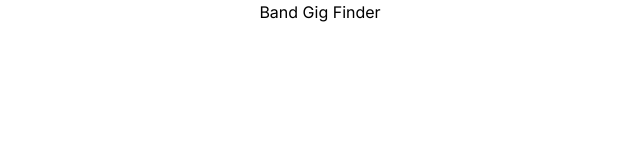
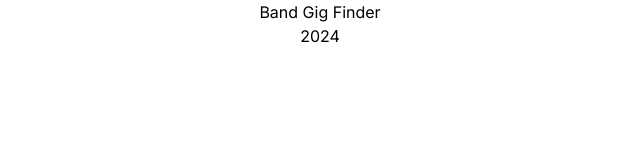
Before and after one commit to Firet/band-gig-finder, a Next.js app in the folder frontend/: page / in a window 1280 px wide. Shown: the top 160 px of the page, without its empty margins (320-960 px from the left). Built offline with nearby package versions, Linux system fonts and the light colour scheme.

Commit message:
Create Header and Footer components

```diff
--- a/frontend/src/app/layout.tsx
+++ b/frontend/src/app/layout.tsx
@@ -1,5 +1,7 @@
 import type { Metadata } from "next";
 import { Inter } from "next/font/google";
+import Header from "@/components/molecules/header/Header";
+import Footer from "@/components/molecules/footer/Footer";
 import "./globals.css";
 
 const inter = Inter({ subsets: ["latin"] });
@@ -15,8 +17,12 @@ export default function RootLayout({
   children: React.ReactNode;
 }>) {
   return (
-    <html lang="es">
-      <body className={inter.className}>{children}</body>
-    </html>
+		<html lang="es">
+			<body className={inter.className}>
+				<Header />
+				<main className="flex flex-col items-center">{children}</main>
+				<Footer />
+			</body>
+		</html>
   );
 }
--- a/frontend/src/app/page.tsx
+++ b/frontend/src/app/page.tsx
@@ -1,9 +1,6 @@
 export default function Home() {
   return (
-    <main className="flex flex-col items-center">
-      <div>
-        <h1>Band Gig Finder</h1>
-      </div>
+    <main className="">
     </main>
   );
 }
--- /dev/null
+++ b/frontend/src/components/molecules/footer/Footer.tsx
@@ -0,0 +1,12 @@
+import React from 'react';
+import './footer.css';
+
+export default function Footer() {
+	const currentYear = new Date().getFullYear();
+
+	return (
+		<footer className="flex flex-col space-evenly items-center footer">
+			{currentYear}
+		</footer>
+	);
+}
--- /dev/null
+++ b/frontend/src/components/molecules/header/Header.tsx
@@ -0,0 +1,10 @@
+import React from 'react';
+import './Header.css';
+
+export default function header() {
+    return (
+        <header className="flex flex-col items-center">
+            <h1>Band Gig Finder</h1>
+        </header>
+    );
+}
```
Also changed, not shown: frontend/src/components/molecules/footer/Footer.css (added), frontend/src/components/molecules/header/Header.css (added).
